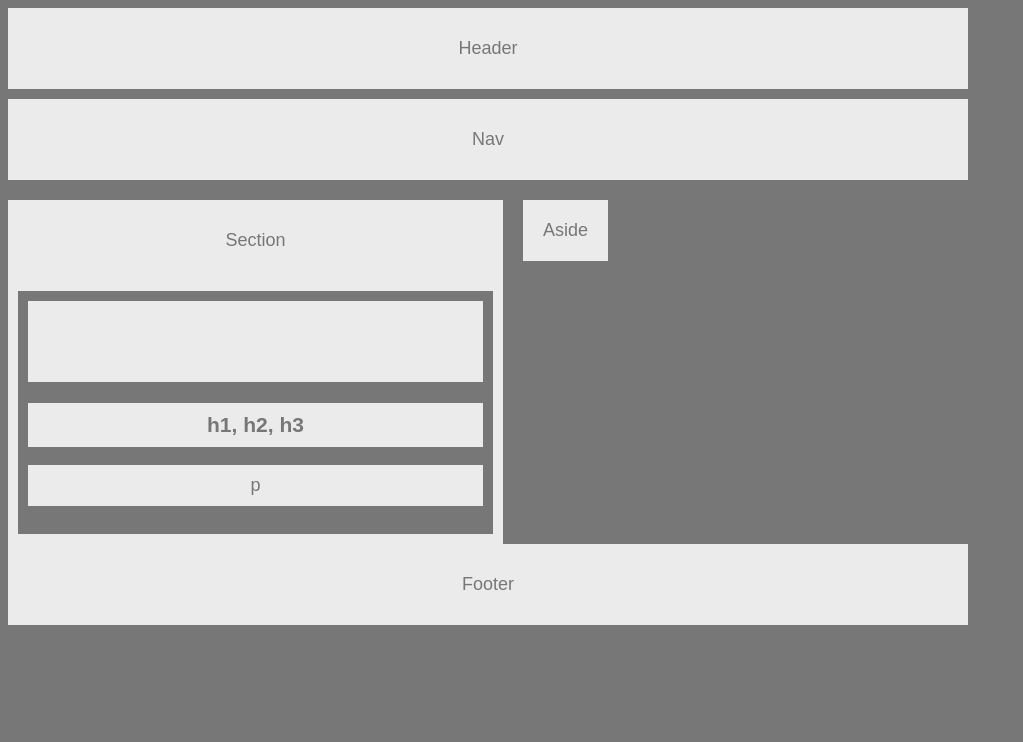
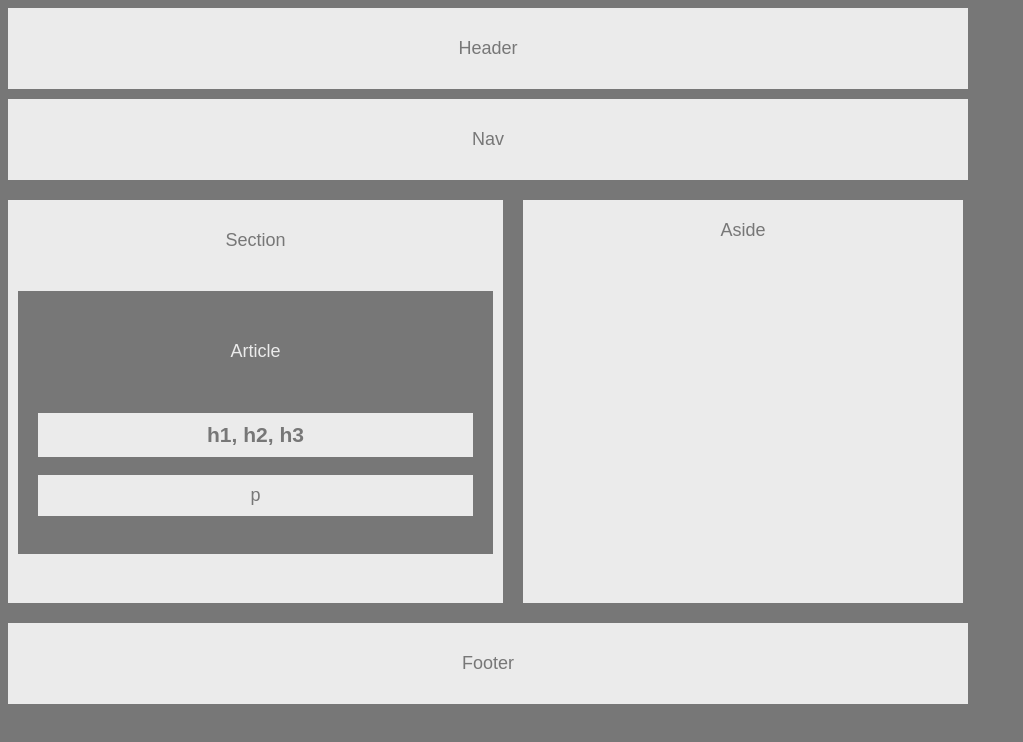
Before and after one commit to dps0610/HW-Wireframe, a plain HTML site: page index.html in a window 1280 px wide. Shown: the whole page, without its empty margins (0-1023 px from the left). Drawn offline with Linux system fonts and the light colour scheme.

Commit message:
finished css

```diff
--- a/index.html
+++ b/index.html
@@ -18,11 +18,10 @@
 
     <section>
       <header>Section</header>
-      <article>
-        <header>Article</header>
+      <article >
+        <header id="idk">Article</header>
 
           <h1>h1, h2, h3</h1>
-
           <p>p</p>
       </article>
     </section>
--- a/style.css
+++ b/style.css
@@ -1,7 +1,3 @@
-* {
-    box-sizing: border-box
-}
-
 body {
     font-family: Arial, Helvetica, sans-serif;
     color: #777;
@@ -27,15 +23,18 @@ nav {
 
 section {
     width: 495px;
+    height: 403px;
     float: left;
     clear: both;
-    overflow: auto;
     margin-right: 20px;
 }
 
 aside {
     float: left;
     padding: 20px;
+    width: 400px;
+    height: 363px;
+    margin-bottom: 20px;
 }
 
 Article {
@@ -43,6 +42,11 @@ Article {
     background: #777;
     padding: 10px;
     margin: 10px;
+    padding: 20px;
+}
+
+#idk{
+    background-color: #777
 }
 
 h1 {
@@ -59,7 +63,6 @@ p {
 }
 
 footer {
-    margin-top: 20px;
     padding: 30px;
     clear: both;
 }
```
